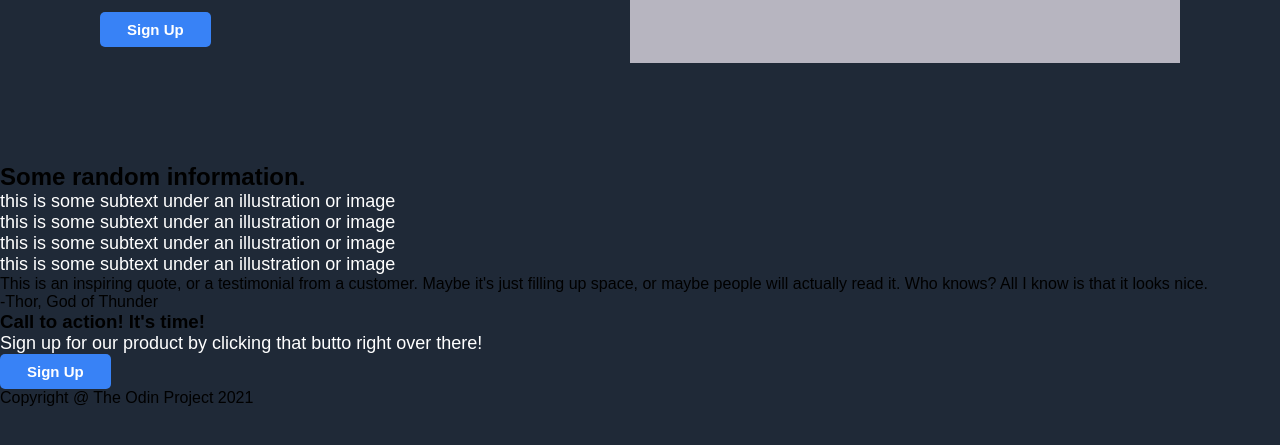
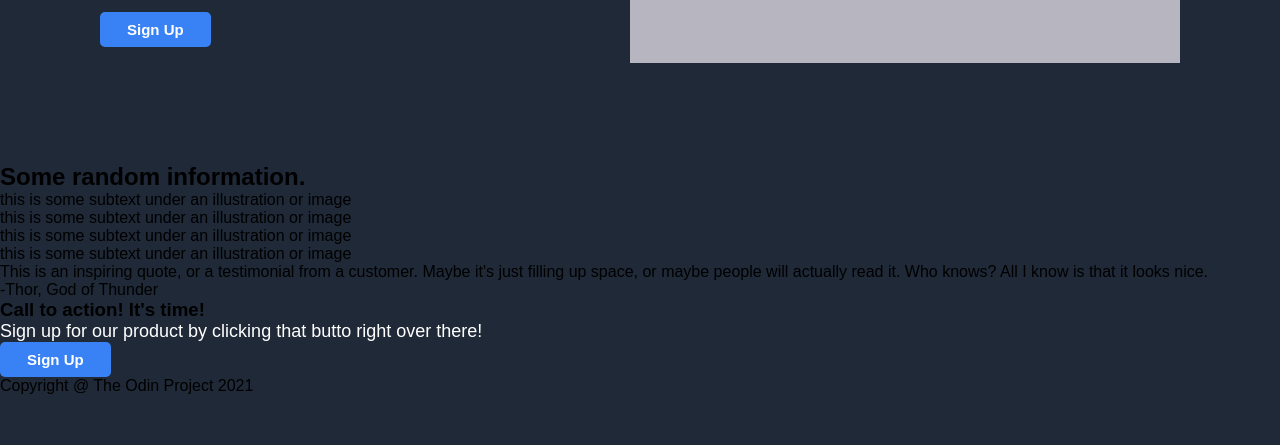
Before and after one commit to amiga07/landing-page, a plain HTML site: page index.html in a window 1280 px wide. Shown: the part 355-800 px from the top of the page. Drawn offline with Linux system fonts and the light colour scheme.

Commit message:
make some fixes in accordance with css

```diff
--- a/index.html
+++ b/index.html
@@ -28,22 +28,22 @@
     </div>
     <div class="random">
         <h2>Some random information.</h2>
-        <div class="item">
+        <div class="flex"><div class="item">
             <div class="pic"></div>
-            <div class="pic desc">this is some subtext under an illustration or image</div>
+            <div class="pic-desc">this is some subtext under an illustration or image</div>
         </div>
         <div class="item">
             <div class="pic"></div>
-            <div class="pic desc">this is some subtext under an illustration or image</div>
+            <div class="pic-desc">this is some subtext under an illustration or image</div>
         </div>
         <div class="item">
             <div class="pic"></div>
-            <div class="pic desc">this is some subtext under an illustration or image</div>
+            <div class="pic-desc">this is some subtext under an illustration or image</div>
         </div>
         <div class="item">
             <div class="pic"></div>
-            <div class="pic desc">this is some subtext under an illustration or image</div>
-        </div>
+            <div class="pic-desc">this is some subtext under an illustration or image</div>
+        </div></div>
     </div>
     <div class="quote">
         <div class="quote text">
```
